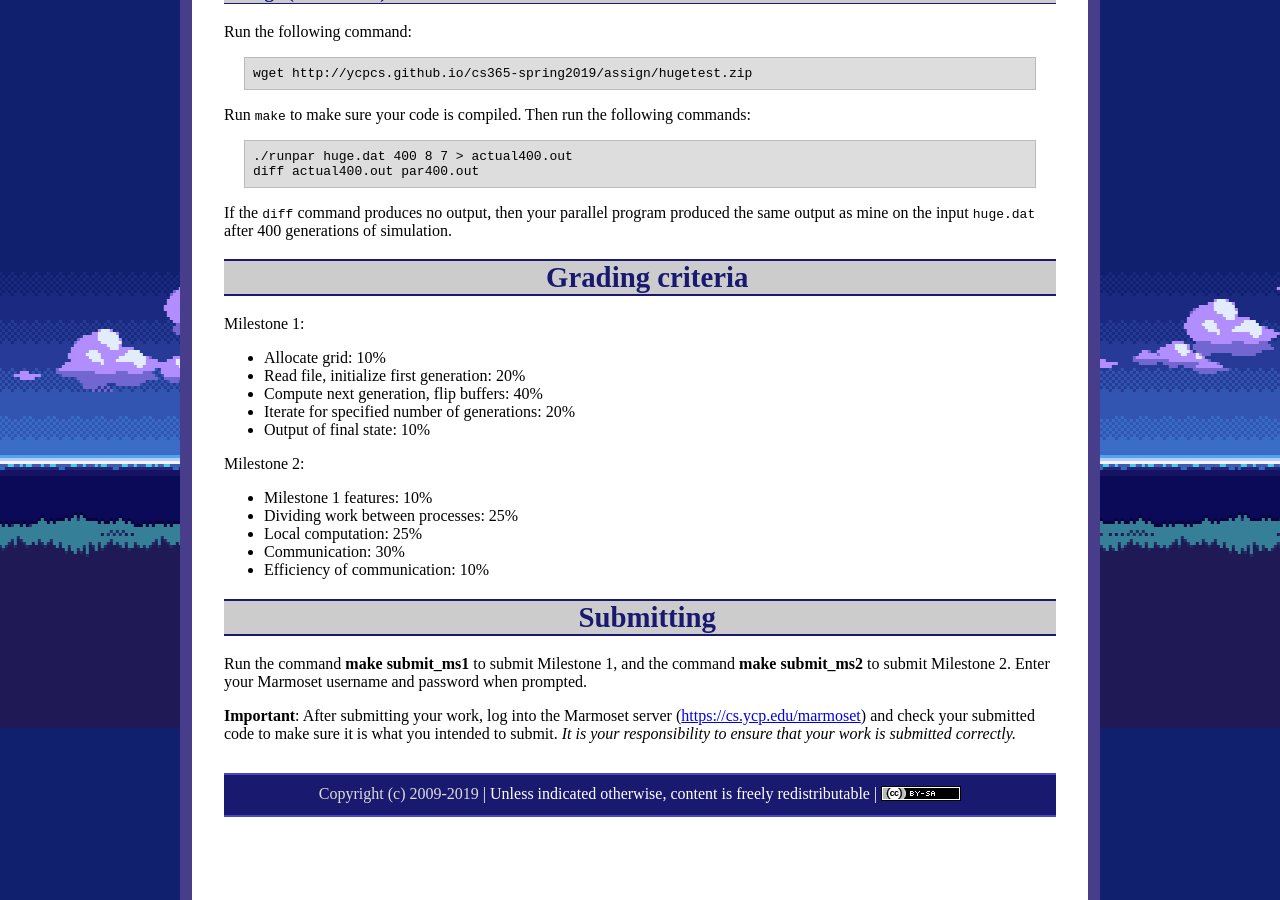
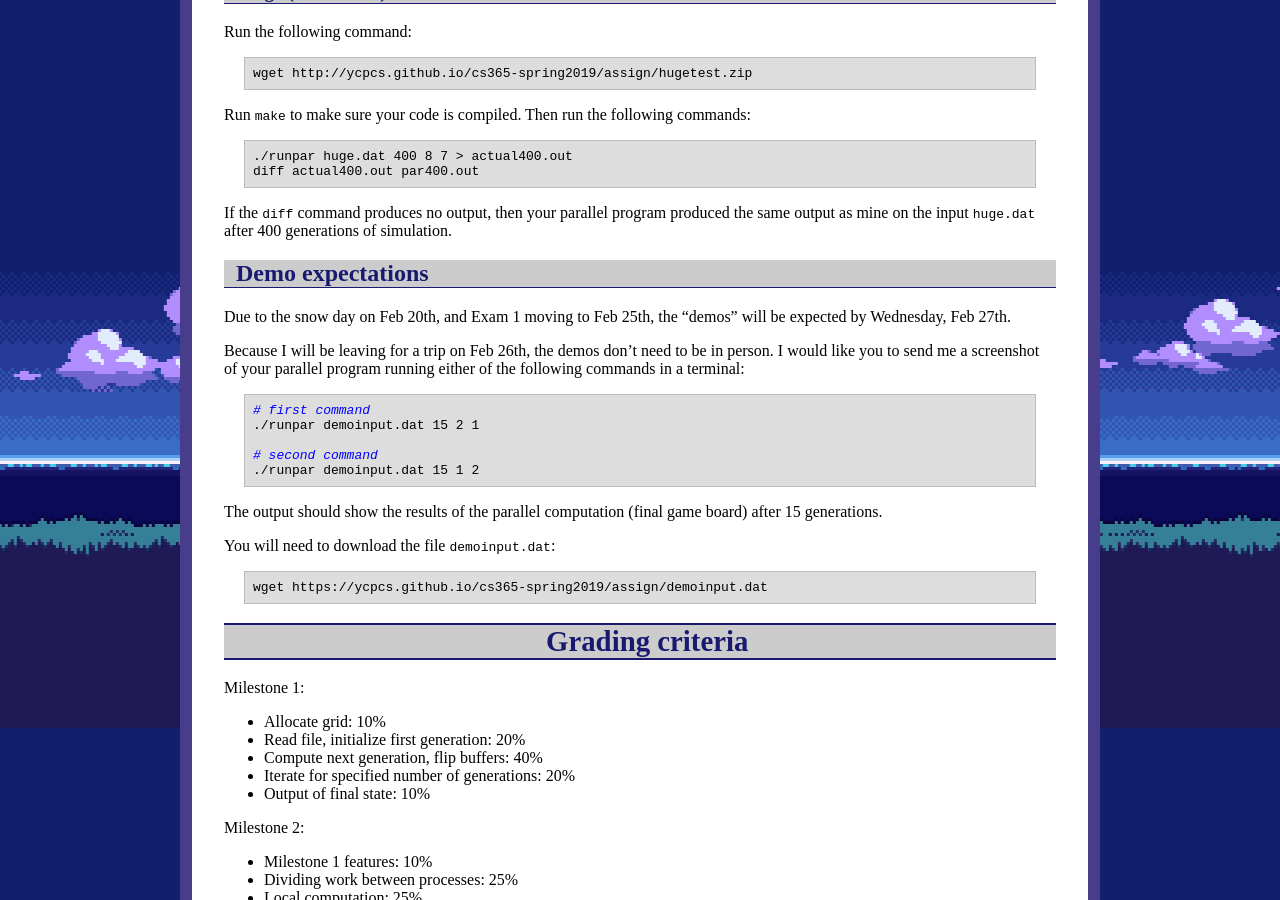
Before and after one commit to ycpcs/cs365-spring2019, a Jekyll site: the page built from assign/assign02.md, in a window 1280 px wide and 900 px high, scrolled down 4672 px. Built offline with Jekyll 4.4.1, drawn with Linux system fonts in a browser that asks for light colours; some of the changed text lies outside the part shown.

Commit message:
updated demo expectations

````diff
--- a/assign/assign02.md
+++ b/assign/assign02.md
@@ -7,7 +7,7 @@ title: "Assignment 2: Conway's Game of Life"
 
 **Milestone 2**:
 
-* In-person demo by Monday, Feb 25th
+* Demo by Wednesday, Feb 27th (see [Demo Expectations](#demo-expectations) below)
 * Due Friday, Mar 15th by 11:59 PM
 
 # Conway's Game of Life
@@ -244,6 +244,28 @@ Run `make` to make sure your code is compiled.  Then run the following commands:
 
 If the `diff` command produces no output, then your parallel program produced the same output as mine on the input `huge.dat` after 400 generations of simulation.
 
+## Demo expectations
+
+Due to the snow day on Feb 20th, and Exam 1 moving to Feb 25th, the "demos" will be expected by Wednesday, Feb 27th.
+
+Because I will be leaving for a trip on Feb 26th, the demos don't need to be in person.  I would like you to send me a screenshot of your parallel program running either of the following commands in a terminal:
+
+```bash
+# first command
+./runpar demoinput.dat 15 2 1
+
+# second command
+./runpar demoinput.dat 15 1 2
+```
+
+The output should show the results of the parallel computation (final game board) after 15 generations.
+
+You will need to download the file `demoinput.dat`:
+
+```bash
+wget https://ycpcs.github.io/cs365-spring2019/assign/demoinput.dat
+```
+
 # Grading criteria
 
 Milestone 1:
--- a/assign/index.md
+++ b/assign/index.md
@@ -8,7 +8,7 @@ This page links to the homework assignments.
 Assignment | File | Due
 ---------- | ---- | ---
 [Assignment 1: Grid datatype](assign01.html) | [CS365\_Assign01.zip](CS365_Assign01.zip) | Fri, Feb 1st by 11:59 PM
-[Assignment 2: Conway's Game of Life](assign02.html) | [CS365\_Assign02.zip](CS365_Assign02.zip) | Milestone 1: Fri, Feb 8th by 11:59 PM<br>Milestone 2 demo: by Mon, Feb 25th<br>Milestone 2 code: Fri, Mar 15th by 11:59 PM
+[Assignment 2: Conway's Game of Life](assign02.html) | [CS365\_Assign02.zip](CS365_Assign02.zip) | Milestone 1: Fri, Feb 8th by 11:59 PM<br>Milestone 2 demo: by Wed, Feb 27th<br>Milestone 2 code: Fri, Mar 15th by 11:59 PM
 [Assignment 3: N-Body Simulation](assign03.html) | [CS365\_Assign03.zip](CS365_Assign03.zip) | Fri, Mar 31st by 11:59 PM
 [Assignment 4: N-Body Simulation (GPU)](assign04.html) | [CS365\_Assign04.zip](CS365_Assign04.zip) | Mon, Apr 15th by 11:59 PM
 [Assignment 5: Research Project](assign05.html) | n/a | Proposal: Wed, April 24th<br>Code/Report: Wed, May 8th by 11:59 PM<br>Demo: Wed, May 15th, 3&ndash;5 PM
````
Also changed, not shown: index.md (+1 -0 lines), 1 other file.
